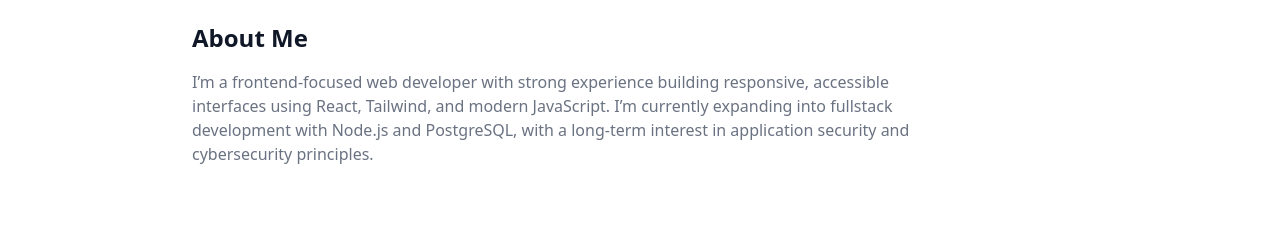
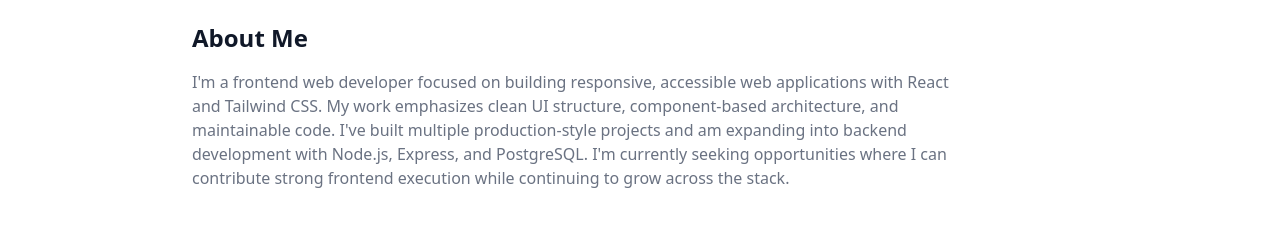
Before and after one commit to joshuascott019/my-portfolio, a React (Vite) app: page / in a window 1280 px wide. Shown: the part 794-1034 px from the top of the page. Built offline with nearby package versions, Linux system fonts and the light colour scheme.

Commit message:
feat: updated home about me text

```diff
--- a/src/pages/HomePage.jsx
+++ b/src/pages/HomePage.jsx
@@ -19,11 +19,14 @@
           </h2>
 
           <p className="max-w-3xl text-gray-500">
-            I’m a frontend-focused web developer with strong experience building
-            responsive, accessible interfaces using React, Tailwind, and modern
-            JavaScript. I’m currently expanding into fullstack development with
-            Node.js and PostgreSQL, with a long-term interest in application
-            security and cybersecurity principles.
+            I'm a frontend web developer focused on building responsive,
+            accessible web applications with React and Tailwind CSS. My work
+            emphasizes clean UI structure, component-based architecture, and
+            maintainable code. I've built multiple production-style projects and
+            am expanding into backend development with Node.js, Express, and
+            PostgreSQL. I'm currently seeking opportunities where I can
+            contribute strong frontend execution while continuing to grow across
+            the stack.
           </p>
         </div>
       </section>
```
